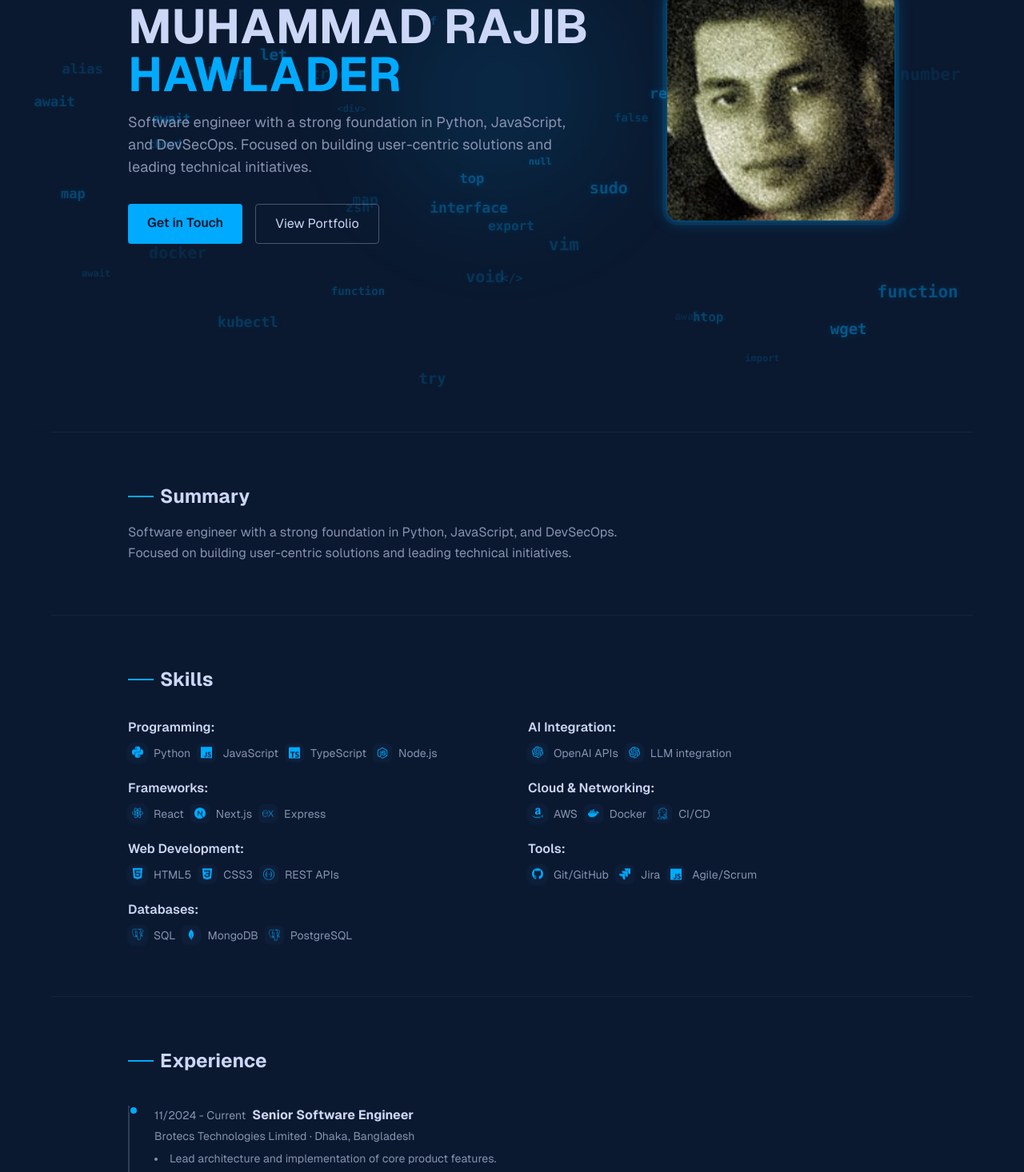
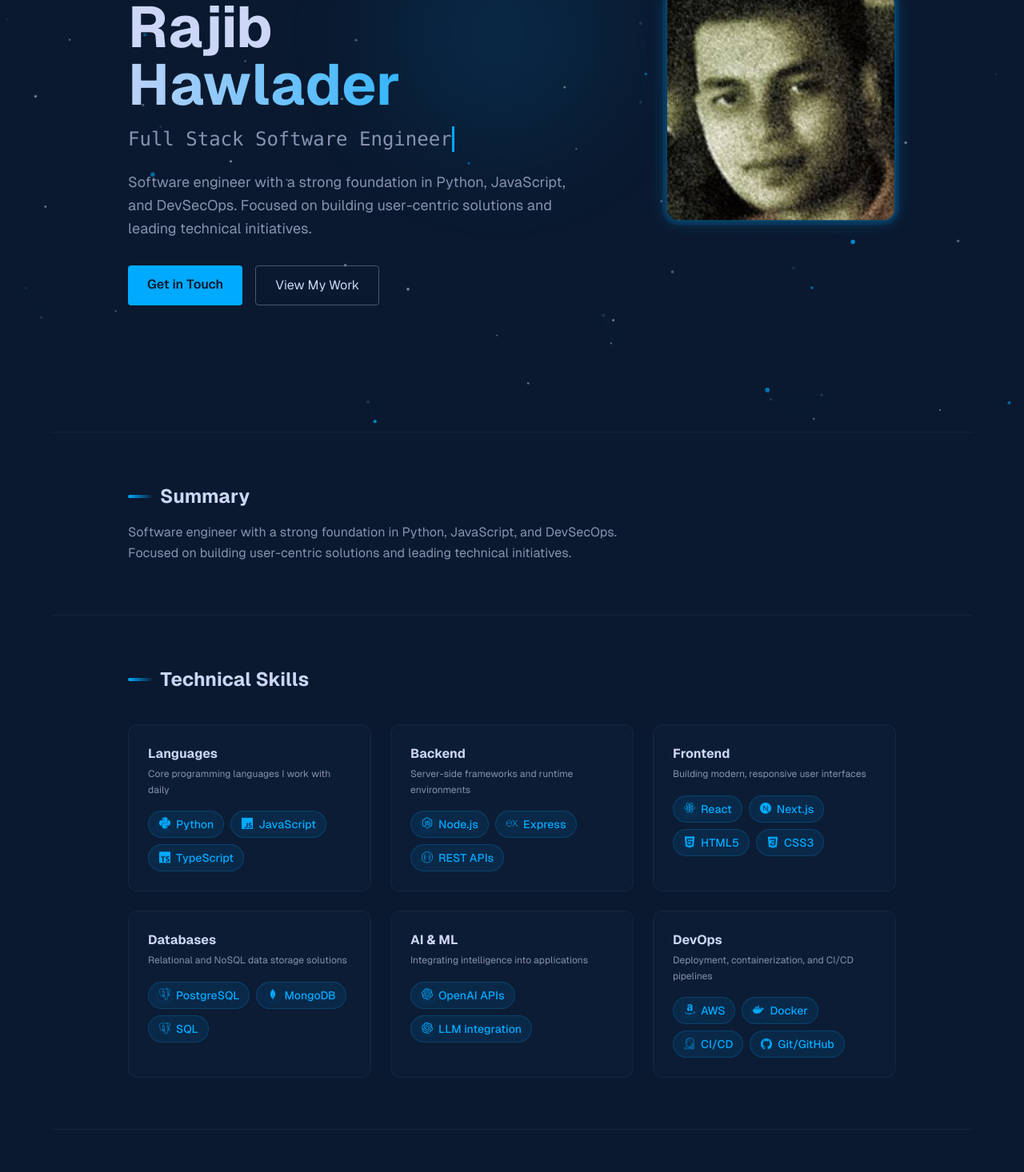
Before and after one commit to MRajibH/MRajibH.github.io, a Next.js app: page / in a window 1280 px wide. Shown: the part 260-1726 px from the top of the page at 80% size. Built offline with nearby package versions, Linux system fonts and the light colour scheme.

Commit message:
feat: implement Antigravity particle effect and modernize skills UI

```diff
--- a/src/app/globals.css
+++ b/src/app/globals.css
@@ -24,6 +24,7 @@ body {
     opacity: 0;
     transform: translateY(24px);
   }
+
   to {
     opacity: 1;
     transform: translateY(0);
@@ -34,6 +35,7 @@ body {
   from {
     opacity: 0;
   }
+
   to {
     opacity: 1;
   }
@@ -44,6 +46,7 @@ body {
     opacity: 0;
     transform: scale(0.96);
   }
+
   to {
     opacity: 1;
     transform: scale(1);
@@ -65,19 +68,39 @@ body {
   opacity: 0;
 }
 
-.animate-delay-1 { animation-delay: 100ms; }
-.animate-delay-2 { animation-delay: 200ms; }
-.animate-delay-3 { animation-delay: 300ms; }
-.animate-delay-4 { animation-delay: 400ms; }
-.animate-delay-5 { animation-delay: 500ms; }
-.animate-delay-6 { animation-delay: 600ms; }
+.animate-delay-1 {
+  animation-delay: 100ms;
+}
+
+.animate-delay-2 {
+  animation-delay: 200ms;
+}
+
+.animate-delay-3 {
+  animation-delay: 300ms;
+}
+
+.animate-delay-4 {
+  animation-delay: 400ms;
+}
+
+.animate-delay-5 {
+  animation-delay: 500ms;
+}
+
+.animate-delay-6 {
+  animation-delay: 600ms;
+}
 
 /* Animated icons - subtle float */
 @keyframes iconFloat {
-  0%, 100% {
+
+  0%,
+  100% {
     transform: translateY(0);
     box-shadow: 0 0 0 rgba(0, 170, 255, 0);
   }
+
   50% {
     transform: translateY(-3px);
     box-shadow: 0 4px 12px rgba(0, 170, 255, 0.2);
@@ -97,8 +120,15 @@ body {
 
 /* Moving profile / social icons */
 @keyframes profileIconFloat {
-  0%, 100% { transform: translateY(0) scale(1); }
-  50% { transform: translateY(-4px) scale(1.05); }
+
+  0%,
+  100% {
+    transform: translateY(0) scale(1);
+  }
+
+  50% {
+    transform: translateY(-4px) scale(1.05);
+  }
 }
 
 .profile-icon-float {
@@ -111,8 +141,15 @@ body {
 
 /* Moving hero profile image */
 @keyframes profileImgFloat {
-  0%, 100% { transform: translateY(0); }
-  50% { transform: translateY(-8px); }
+
+  0%,
+  100% {
+    transform: translateY(0);
+  }
+
+  50% {
+    transform: translateY(-8px);
+  }
 }
 
 .profile-img-float {
@@ -120,18 +157,95 @@ body {
 }
 
 /* Stagger icon animation delays for skills grid */
-.icon-delay-0 { animation-delay: 0ms; }
-.icon-delay-1 { animation-delay: 150ms; }
-.icon-delay-2 { animation-delay: 300ms; }
-.icon-delay-3 { animation-delay: 450ms; }
-.icon-delay-4 { animation-delay: 600ms; }
-.icon-delay-5 { animation-delay: 750ms; }
+.icon-delay-0 {
+  animation-delay: 0ms;
+}
+
+.icon-delay-1 {
+  animation-delay: 150ms;
+}
+
+.icon-delay-2 {
+  animation-delay: 300ms;
+}
+
+.icon-delay-3 {
+  animation-delay: 450ms;
+}
+
+.icon-delay-4 {
+  animation-delay: 600ms;
+}
+
+.icon-delay-5 {
+  animation-delay: 750ms;
+}
 
 @layer utilities {
   .text-balance {
     text-wrap: balance;
   }
+
   .section-padding {
     @apply px-6 py-16 md:px-12 lg:px-24 max-w-6xl mx-auto;
   }
+
+  /* Modern UI Utilities */
+  .text-gradient {
+    @apply bg-clip-text text-transparent bg-gradient-to-r from-slate-light via-accent to-slate-light;
+    background-size: 300%;
+    animation: gradient 8s ease infinite;
+  }
+
+  .glass-card {
+    @apply bg-navy-light/40 backdrop-blur-md border border-white/5 hover:border-accent/30 transition-all duration-300 hover:shadow-glow-sm hover:-translate-y-1;
+  }
+
+  .nav-glass {
+    @apply bg-navy/80 backdrop-blur-md border-b border-white/5;
+  }
 }
+
+@keyframes gradient {
+  0% {
+    background-position: 0% 50%;
+  }
+
+  50% {
+    background-position: 100% 50%;
+  }
+
+  100% {
+    background-position: 0% 50%;
+  }
+}
+
+.animate-gradient {
+  animation: gradient 8s ease infinite;
+  background-size: 300%;
+}
+
+@keyframes typing {
+  from {
+    width: 0
+  }
+
+  to {
+    width: 100%
+  }
+}
+
+@keyframes blink {
+  50% {
+    border-color: transparent
+  }
+}
+
+.typing-effect {
+  display: inline-block;
+  overflow: hidden;
+  border-right: 3px solid #00aaff;
+  white-space: nowrap;
+  animation: typing 3.5s steps(40, end), blink .75s step-end infinite;
+  max-width: fit-content;
+}
--- a/src/app/layout.tsx
+++ b/src/app/layout.tsx
@@ -14,7 +14,7 @@ const geistMono = localFont({
 });
 
 export const metadata: Metadata = {
-  title: "Muhammad Rajib Hawlader | rajib.uk",
+  title: "Muhammad Rajib Hawlader | Software Engineer",
   description: "Software Engineer — Python, JavaScript, DevSecOps. Building secure, intelligent systems.",
 };
 
--- a/src/app/page.tsx
+++ b/src/app/page.tsx
@@ -37,7 +37,7 @@ function Nav() {
       <nav className="max-w-6xl mx-auto px-6 py-4 flex items-center justify-between">
         <a href="#" className="text-xl font-bold">
           <span className="text-accent">Rajib</span>
-          <span className="text-slate-light">.uk</span>
+
         </a>
         <ul className="hidden md:flex gap-8 text-slate text-sm">
           {links.map(({ label, href }) => (
@@ -59,12 +59,19 @@ function Hero() {
       <div className="relative flex-1">
         <div className="absolute top-0 right-0 w-72 h-72 bg-accent/10 rounded-full blur-3xl" />
         <p className="text-accent text-sm font-mono mb-2 opacity-0 animate-fade animate-delay-1">Hi, I&apos;m</p>
-        <h1 className="text-4xl md:text-5xl lg:text-6xl font-bold text-slate-light leading-tight mb-4 opacity-0 animate-fade animate-delay-2">
-          {contact.name.split(" ").slice(0, 2).join(" ")}
+        <h1 className="text-4xl md:text-5xl lg:text-7xl font-bold text-slate-light leading-tight mb-4 opacity-0 animate-fade animate-delay-2">
+          Muhammad Rajib
           <br />
-          <span className="text-accent">{contact.name.split(" ").slice(2).join(" ")}</span>
+          <span className="text-gradient inline-block">Hawlader</span>
         </h1>
-        <p className="text-slate text-lg max-w-xl mb-8 opacity-0 animate-fade animate-delay-3">{summary}</p>
+        <div className="opacity-0 animate-fade animate-delay-3 mb-8">
+          <h2 className="text-xl md:text-2xl text-slate font-mono typing-effect">
+            Full Stack Software Engineer
+          </h2>
+          <p className="text-slate text-lg max-w-xl mt-4 leading-relaxed">
+            {summary}
+          </p>
+        </div>
         <div className="flex flex-wrap gap-4 opacity-0 animate-fade animate-delay-4">
           <a
             href="#contact"
@@ -73,12 +80,10 @@ function Hero() {
             Get in Touch
           </a>
           <a
-            href={contact.website}
-            target="_blank"
-            rel="noopener noreferrer"
+            href="#projects"
             className="px-6 py-3 border border-slate/50 text-slate-light rounded hover:border-accent hover:text-accent transition-colors"
           >
-            View Portfolio
+            View My Work
           </a>
         </div>
       </div>
@@ -103,7 +108,7 @@ function Summary() {
     <section id="summary" className="section-padding border-t border-white/5">
       <AnimateIn>
         <h2 className="text-2xl font-bold text-slate-light mb-4 flex items-center gap-2">
-          <span className="w-8 h-0.5 bg-accent" />
+          <span className="w-8 h-1 rounded bg-gradient-to-r from-accent to-transparent" />
           Summary
         </h2>
         <p className="text-slate max-w-2xl leading-relaxed">
@@ -118,41 +123,37 @@ function SkillsSection() {
   return (
     <section id="skills" className="section-padding border-t border-white/5">
       <AnimateIn>
-        <h2 className="text-2xl font-bold text-slate-light mb-8 flex items-center gap-2">
-          <span className="w-8 h-0.5 bg-accent" />
-          Skills
+        <h2 className="text-2xl font-bold text-slate-light mb-10 flex items-center gap-2">
+          <span className="w-8 h-1 rounded bg-gradient-to-r from-accent to-transparent" />
+          Technical Skills
         </h2>
-        <div className="grid md:grid-cols-2 gap-10">
-          <ul className="space-y-5">
-            {skills.left.map(({ category, items }) => (
-              <li key={category}>
-                <span className="font-semibold text-slate-light">{category}:</span>
-                <ul className="mt-2 flex flex-wrap gap-2 text-slate text-sm">
-                  {items.map((item, i) => (
-                    <li key={item} className="flex items-center gap-2">
-                      <SkillIcon name={item} className={`icon-delay-${i % 6}`} />
-                      <span>{item}</span>
-                    </li>
+        <div className="grid sm:grid-cols-2 lg:grid-cols-3 gap-6">
+          {skills.map((group, gi) => (
+            <div
+              key={group.category}
+              className="glass-card rounded-xl p-6 group"
+              style={{ animationDelay: `${gi * 80}ms` }}
+            >
+              <h3 className="text-base font-bold text-slate-light mb-1">
+                {group.category}
+              </h3>
+              <p className="text-xs text-slate mb-4 leading-relaxed">
+                {group.description}
+              </p>
+              <div className="flex flex-wrap gap-2">
+                {group.items.map((item, si) => (
+                  <span
+                    key={item}
+                    className="inline-flex items-center gap-1.5 px-3 py-1.5 rounded-full text-sm font-medium bg-accent/10 text-accent border border-accent/20 hover:bg-accent/20 hover:border-accent/40 hover:shadow-glow-sm transition-all duration-300 cursor-default"
+                    style={{ animationDelay: `${(gi * 4 + si) * 60}ms` }}
+                  >
+                    <SkillIcon name={item} className={`icon-delay-${si % 6} !w-4 !h-4 !bg-transparent !rounded-none`} />
+                    {item}
+                  </span>
                 ))}
-                </ul>
-              </li>
+              </div>
+            </div>
           ))}
-          </ul>
-          <ul className="space-y-5">
-            {skills.right.map(({ category, items }) => (
-              <li key={category}>
-                <span className="font-semibold text-slate-light">{category}:</span>
-                <ul className="mt-2 flex flex-wrap gap-2 text-slate text-sm">
-                  {items.map((item, i) => (
-                    <li key={item} className="flex items-center gap-2">
-                      <SkillIcon name={item} className={`icon-delay-${i % 6}`} />
-                      <span>{item}</span>
-                    </li>
-                  ))}
-                </ul>
-              </li>
-            ))}
-          </ul>
         </div>
       </AnimateIn>
     </section>
@@ -169,21 +170,23 @@ function ExperienceSection() {
         </h2>
         <div className="relative pl-6 md:pl-8 border-l-2 border-slate/30 space-y-10">
           {experience.map((job) => (
-            <div key={job.title + job.dates} className="relative -left-[29px] md:-left-[33px]">
-              <span className="absolute left-0 w-3 h-3 rounded-full bg-accent border-2 border-navy" />
+            <div key={job.title + job.dates} className="relative -left-[29px] md:-left-[33px] group">
+              <span className="absolute left-0 w-3 h-3 rounded-full bg-accent border-2 border-navy group-hover:bg-white group-hover:shadow-[0_0_10px_#00aaff] transition-all duration-300" />
               <div className="pl-6 md:pl-8">
+                <div className="glass-card p-6 rounded-xl">
                   <div className="flex flex-wrap items-baseline gap-2 mb-1">
-                  <span className="text-slate text-sm">{job.dates}</span>
-                  <span className="text-slate-light font-bold">{job.title}</span>
+                    <span className="text-slate text-sm font-mono">{job.dates}</span>
+                    <span className="text-slate-light font-bold text-lg">{job.title}</span>
                   </div>
-                <p className="text-slate text-sm mb-2">
+                  <p className="text-accent text-sm mb-4">
                     {job.company} · {job.location}
                   </p>
-                <ul className="text-slate text-sm space-y-1 list-disc list-inside">
+                  <ul className="text-slate text-sm space-y-2 list-disc list-inside">
                     {job.bullets.map((b) => (
                       <li key={b}>{b}</li>
                     ))}
                   </ul>
+                </div>
               </div>
             </div>
           ))}
@@ -249,14 +252,18 @@ function ProjectsSection() {
           {projects.map((project, i) => (
             <div
               key={project.title}
-              className="flex gap-4 p-6 rounded-lg bg-navy-light/50 border border-white/5 hover:border-accent/30 transition-all duration-300 hover:shadow-glow-sm"
+              className="flex flex-col md:flex-row gap-6 p-6 rounded-xl glass-card"
               style={{ animationDelay: `${i * 80}ms` }}
             >
-              <ProjectIcon title={project.title} className={`icon-delay-${i % 6}`} />
+              <div className="flex-shrink-0">
+                <div className="w-12 h-12 rounded-lg bg-navy-light/50 flex items-center justify-center text-accent">
+                  <ProjectIcon title={project.title} className={`icon-delay-${i % 6} w-6 h-6`} />
+                </div>
+              </div>
               <div className="min-w-0 flex-1">
-                <h3 className="text-lg font-bold text-slate-light mb-2">{project.title}</h3>
-                <p className="text-slate text-sm mb-3">{project.intro}</p>
-                <ul className="text-slate text-sm space-y-1 list-disc list-inside">
+                <h3 className="text-xl font-bold text-slate-light mb-2 group-hover:text-accent transition-colors">{project.title}</h3>
+                <p className="text-slate text-sm mb-4 leading-relaxed">{project.intro}</p>
+                <ul className="text-slate text-sm space-y-2 list-disc list-inside bg-navy/30 p-4 rounded-lg">
                   {project.bullets.map((b) => (
                     <li key={b}>{b}</li>
                   ))}
--- a/src/components/CodingBackground.tsx
+++ b/src/components/CodingBackground.tsx
@@ -2,24 +2,13 @@
 
 import { useEffect, useRef } from "react";
 
-const CODE_TOKENS = [
-  "const", "let", "=>", "()", "{}", "[]", "function", "return", "import", "export",
-  "async", "await", "</>", "<div>", "useState", "useEffect", "type", "interface",
-  "null", "true", "false", "try", "catch", "if", "else", "for", "map", "filter",
-  "reduce", "className", "href", "Promise", "React", "Next", "TypeScript", "void",
-  "string", "number", "boolean", "API", "fetch", "await", "=>", "{}", "[]",
-  "ls", "cd", "grep", "sudo", "apt", "chmod", "chown", "top", "htop", "vim",
-  "cat", "ssh", "ping", "systemctl", "rm -rf", "docker", "kubectl", "git",
-  "bash", "zsh", "alias", "tar", "unzip", "curl", "wget", "ps aux", "kill",
-];
-
-function getRandomToken() {
-  return CODE_TOKENS[Math.floor(Math.random() * CODE_TOKENS.length)];
-}
-
-const CURSOR_RADIUS = 140;
-const REPEL_STRENGTH = 160;
-const DAMPING = 0.88;
+const PARTICLE_COUNT_BASE = 100;
+const CURSOR_RADIUS = 200;
+const REPEL_STRENGTH = 3;
+const FRICTION = 0.96;
+const RETURN_SPEED = 0.008;
+const DRIFT_SPEED = 0.05; // Autonomous movement
+const CONNECTION_DISTANCE = 120; // Distance for constellation lines
 
 export function CodingBackground() {
   const canvasRef = useRef<HTMLCanvasElement>(null);
@@ -32,50 +21,63 @@ export function CodingBackground() {
     const ctx = canvas.getContext("2d", { alpha: true });
     if (!ctx) return;
 
-    const dpr = Math.min(window.devicePixelRatio ?? 1, 2);
     let width = window.innerWidth;
     let height = window.innerHeight;
     let animationId: number;
+    let particles: Particle[] = [];
+    let time = 0;
 
-    const setSize = () => {
-      width = window.innerWidth;
-      height = window.innerHeight;
+    type Particle = {
+      x: number;
+      y: number;
+      originX: number;
+      originY: number;
+      vx: number;
+      vy: number;
+      size: number;
+      color: string;
+      baseAlpha: number; // For pulsing
+      pulseSpeed: number;
+    };
+
+    const initParticles = () => {
+      const dpr = Math.min(window.devicePixelRatio ?? 1, 2);
       canvas.width = width * dpr;
       canvas.height = height * dpr;
       canvas.style.width = `${width}px`;
       canvas.style.height = `${height}px`;
       ctx.setTransform(dpr, 0, 0, dpr, 0, 0);
+
+      particles = [];
+      const count = Math.max(70, Math.floor((width * height) / 12000));
+
+      for (let i = 0; i < count; i++) {
+        const x = Math.random() * width;
+        const y = Math.random() * height;
+        const isCyan = Math.random() > 0.8;
+        const baseAlpha = isCyan ? 0.6 : 0.25;
+        const color = isCyan ? `rgba(0, 170, 255, ${baseAlpha})` : `rgba(255, 255, 255, ${baseAlpha})`;
+
+        particles.push({
+          x,
+          y,
+          originX: x,
+          originY: y,
+          vx: 0,
+          vy: 0,
+          size: isCyan ? 1.5 + Math.random() * 1.5 : 1 + Math.random(),
+          color,
+          baseAlpha,
+          pulseSpeed: 0.02 + Math.random() * 0.03,
+        });
+      }
     };
 
-    type Particle = {
-      x: number;
-      y: number;
-      vx: number;
-      vy: number;
-      text: string;
-      baseSpeed: number;
-      opacity: number;
-      fontSize: number;
-      drift: number;
+    const setSize = () => {
+      width = window.innerWidth;
+      height = window.innerHeight;
+      initParticles();
     };
-
-    const particles: Particle[] = [];
-    const colCount = Math.max(10, Math.floor(width / 120));
-    const spacing = width / (colCount + 1);
-
-    for (let i = 0; i < colCount * 5; i++) {
-      particles.push({
-        x: (i % colCount) * spacing + (spacing * 0.2 + Math.random() * spacing * 0.6),
-        y: Math.random() * height,
-        vx: 0,
-        vy: 0,
-        text: getRandomToken(),
-        baseSpeed: 0.05 + Math.random() * 0.2,
-        opacity: 0.15 + Math.random() * 0.25,
-        fontSize: 12 + Math.floor(Math.random() * 10),
-        drift: (Math.random() - 0.5) * 0.03,
-      });
-    }
 
     setSize();
     window.addEventListener("resize", setSize);
@@ -90,53 +92,76 @@ export function CodingBackground() {
     window.addEventListener("mouseleave", handleMouseLeave);
 
     const draw = () => {
+      time += 1;
       ctx.clearRect(0, 0, width, height);
       const mx = mouseRef.current.x;
       const my = mouseRef.current.y;
 
-      particles.forEach((p) => {
-        p.vx += p.drift;
+      // Draw Connections (Constellation Effect) behind particles
+      ctx.lineWidth = 0.5;
+      for (let i = 0; i < particles.length; i++) {
+        for (let j = i + 1; j < particles.length; j++) {
+          const dx = particles[i].x - particles[j].x;
+          const dy = particles[i].y - particles[j].y;
+          const dist = Math.sqrt(dx * dx + dy * dy);
 
-        if (mx > 0 && my > 0) {
-          const dx = p.x - mx;
-          const dy = p.y - my;
-          const dist = Math.sqrt(dx * dx + dy * dy) || 1;
-          if (dist < CURSOR_RADIUS) {
-            const force = (REPEL_STRENGTH * (1 - dist / CURSOR_RADIUS)) / dist;
-            p.vx += (dx / dist) * force;
-            p.vy += (dy / dist) * force;
+          if (dist < CONNECTION_DISTANCE) {
+            // Fade out based on distance
+            const alpha = (1 - dist / CONNECTION_DISTANCE) * 0.15;
+            ctx.strokeStyle = `rgba(0, 170, 255, ${alpha})`;
+            ctx.beginPath();
+            ctx.moveTo(particles[i].x, particles[i].y);
+            ctx.lineTo(particles[j].x, particles[j].y);
+            ctx.stroke();
           }
         }
+      }
 
+      particles.forEach((p, i) => {
+        // 1. Mouse Repulsion
+        const dx = p.x - mx;
+        const dy = p.y - my;
+        const dist = Math.sqrt(dx * dx + dy * dy) || 1;
+        const angle = Math.atan2(dy, dx);
+
+        if (mx > 0 && dist < CURSOR_RADIUS) {
+          const force = (CURSOR_RADIUS - dist) / CURSOR_RADIUS;
+          const push = force * REPEL_STRENGTH;
+          p.vx += Math.cos(angle) * push;
+          p.vy += Math.sin(angle) * push;
+        }
+
+        // 2. Autonomous Drift (Perlin-like noise using sine waves)
+        // Each particle has a unique drift pattern based on its index and time
+        const noiseX = Math.sin(time * 0.01 + i * 0.5) * DRIFT_SPEED;
+        const noiseY = Math.cos(time * 0.01 + i * 0.5) * DRIFT_SPEED;
+        p.vx += noiseX;
+        p.vy += noiseY;
+
+        // 3. Elastic Return
+        const ox = p.originX - p.x;
+        const oy = p.originY - p.y;
+        p.vx += ox * RETURN_SPEED;
+        p.vy += oy * RETURN_SPEED;
+
+        // 4. Physics Update
+        p.vx *= FRICTION;
+        p.vy *= FRICTION;
         p.x += p.vx;
-        p.y -= p.baseSpeed;
         p.y += p.vy;
-        p.vx *= DAMPING;
-        p.vy *= DAMPING;
 
-        // Reset if it goes off the top
-        if (p.y < -30) {
-          p.y = height + 30;
-          p.x = (Math.random() * colCount) * spacing + spacing * 0.2;
-          p.text = getRandomToken();
-          p.vx = 0;
-          p.vy = 0;
-        }
-        if (p.x < -50 || p.x > width + 50) p.drift *= -1;
+        // 5. Draw
+        // Pulsing opacity
+        const pulse = Math.sin(time * p.pulseSpeed) * 0.2;
+        const alpha = Math.max(0.1, p.baseAlpha + pulse);
 
-        const wave = 0.75 + 0.25 * Math.sin(p.y * 0.015 + p.x * 0.01);
-        ctx.globalAlpha = Math.min(1, p.opacity * wave);
-        ctx.font = `600 ${p.fontSize}px ui-monospace, SFMono-Regular, "SF Mono", Menlo, Consolas, monospace`;
-        ctx.textBaseline = "middle";
-        ctx.shadowColor = "rgba(0, 170, 255, 0.5)";
-        ctx.shadowBlur = 8;
-        ctx.fillStyle = "#00aaff";
-        ctx.fillText(p.text, p.x, p.y);
-        ctx.shadowBlur = 0;
+        ctx.beginPath();
+        ctx.arc(p.x, p.y, p.size, 0, Math.PI * 2);
+        // Extract RGB from color string to apply new alpha
+        ctx.fillStyle = p.color.replace(/[\d.]+\)$/g, `${alpha})`);
+        ctx.fill();
       });
 
-      ctx.globalAlpha = 1;
-      ctx.textBaseline = "alphabetic";
       animationId = requestAnimationFrame(draw);
     };
 
@@ -152,7 +177,7 @@ export function CodingBackground() {
   return (
     <canvas
       ref={canvasRef}
-      className="fixed inset-0 w-full h-full pointer-events-none z-0"
+      className="fixed inset-0 w-full h-full pointer-events-none z-0 transition-opacity duration-1000 ease-in-out opacity-100"
       style={{ background: "transparent" }}
       aria-hidden
     />
--- a/src/components/SkillIcon.tsx
+++ b/src/components/SkillIcon.tsx
@@ -54,7 +54,7 @@ export function SkillIcon({ name, className = "" }: { name: string; className?:
   const Icon = skillIconMap[name] ?? defaultIcon;
   return (
     <span
-      className={`inline-flex items-center justify-center w-6 h-6 rounded-md bg-navy-light/60 text-accent icon-float ${className}`}
+      className={`inline-flex items-center justify-center w-6 h-6 rounded-md bg-navy-light/60 text-accent icon-float transition-all duration-300 hover:shadow-glow hover:text-white ${className}`}
       title={name}
     >
       <Icon className="w-3.5 h-3.5" />
--- a/src/data/resume.ts
+++ b/src/data/resume.ts
@@ -17,19 +17,38 @@ export const profiles = [
 export const summary =
   "Software engineer with a strong foundation in Python, JavaScript, and DevSecOps. Focused on building user-centric solutions and leading technical initiatives.";
 
-export const skills = {
-  left: [
-    { category: "Programming", items: ["Python", "JavaScript", "TypeScript", "Node.js"] },
-    { category: "Frameworks", items: ["React", "Next.js", "Express"] },
-    { category: "Web Development", items: ["HTML5", "CSS3", "REST APIs"] },
-    { category: "Databases", items: ["SQL", "MongoDB", "PostgreSQL"] },
-  ],
-  right: [
-    { category: "AI Integration", items: ["OpenAI APIs", "LLM integration"] },
-    { category: "Cloud & Networking", items: ["AWS", "Docker", "CI/CD"] },
-    { category: "Tools", items: ["Git/GitHub", "Jira", "Agile/Scrum"] },
-  ],
-};
+export const skills = [
+  {
+    category: "Languages",
+    description: "Core programming languages I work with daily",
+    items: ["Python", "JavaScript", "TypeScript"],
+  },
+  {
+    category: "Backend",
+    description: "Server-side frameworks and runtime environments",
+    items: ["Node.js", "Express", "REST APIs"],
+  },
+  {
+    category: "Frontend",
+    description: "Building modern, responsive user interfaces",
+    items: ["React", "Next.js", "HTML5", "CSS3"],
+  },
+  {
+    category: "Databases",
+    description: "Relational and NoSQL data storage solutions",
+    items: ["PostgreSQL", "MongoDB", "SQL"],
+  },
+  {
+    category: "AI & ML",
+    description: "Integrating intelligence into applications",
+    items: ["OpenAI APIs", "LLM integration"],
+  },
+  {
+    category: "DevOps",
+    description: "Deployment, containerization, and CI/CD pipelines",
+    items: ["AWS", "Docker", "CI/CD", "Git/GitHub"],
+  },
+];
 
 export const experience = [
   {
--- a/tailwind.config.ts
+++ b/tailwind.config.ts
@@ -23,6 +23,9 @@ const config: Config = {
         glow: "0 0 20px rgba(0, 170, 255, 0.3)",
         "glow-sm": "0 0 10px rgba(0, 170, 255, 0.2)",
       },
+      backgroundSize: {
+        "300%": "300%",
+      },
     },
   },
   plugins: [],
```
Lines whose indentation alone changed are shown as unchanged.
